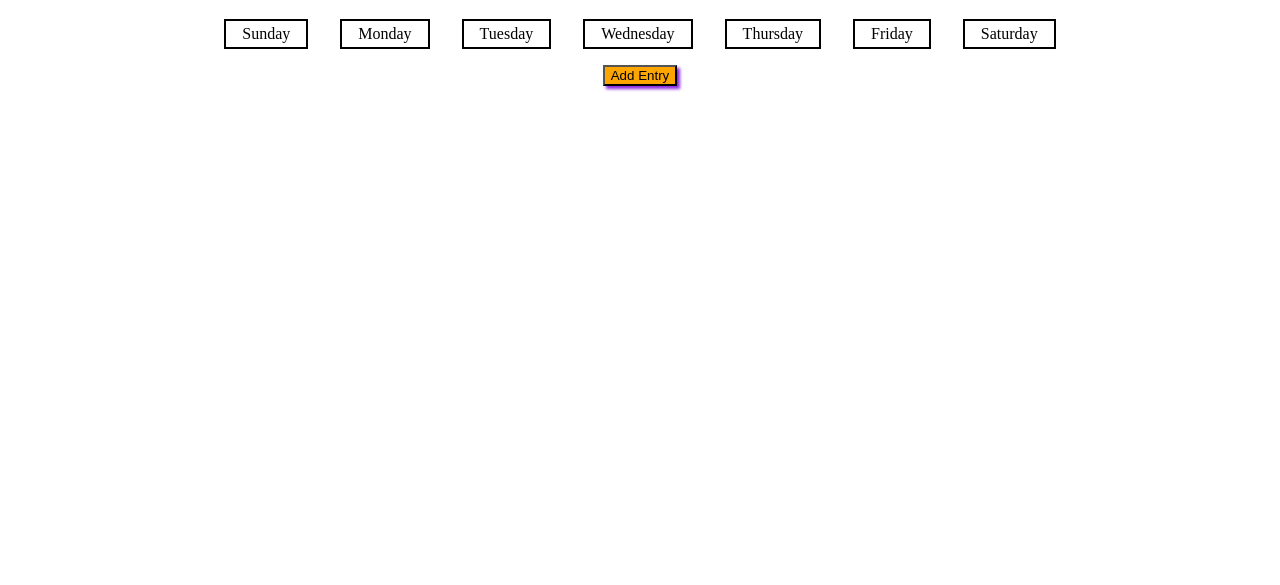
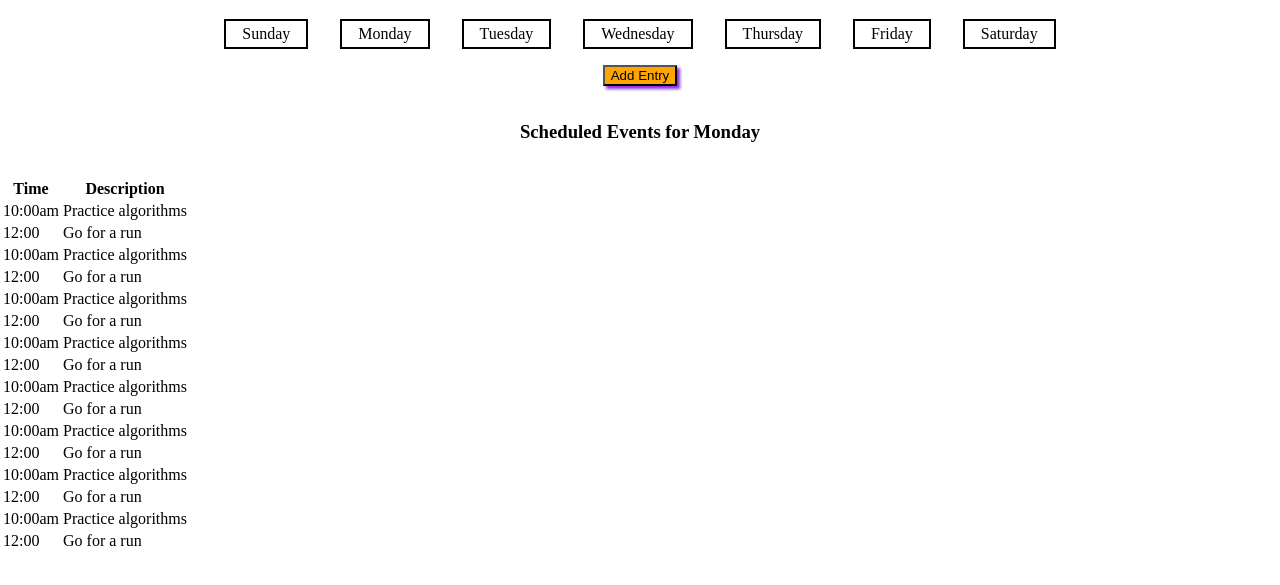
Before and after one commit to nickkniola/week-planner, a plain HTML site: page index.html in a window 1280 px wide. Shown: the part 61-646 px from the top of the page. Drawn offline with Linux system fonts and the light colour scheme.

Commit message:
submit function and HTML table created.

```diff
--- a/index.html
+++ b/index.html
@@ -25,6 +25,81 @@
         <button class="entryButton">Add Entry</button>
       </div>
     </div>
+    <div class="row">
+      <h3>Scheduled Events for <span data-view="Monday">Monday</span></h3>
+    </div>
+    <table class="table-entries">
+      <thead>
+        <th>Time</th>
+        <th>Description</th>
+      </thead>
+      <tbody>
+        <tr>
+          <td>10:00am</td>
+          <td>Practice algorithms</td>
+        </tr>
+        <tr>
+         <td>12:00</td>
+         <td>Go for a run</td>
+        </tr>
+        <tr>
+          <td>10:00am</td>
+          <td>Practice algorithms</td>
+        </tr>
+        <tr>
+         <td>12:00</td>
+         <td>Go for a run</td>
+        </tr>
+        <tr>
+          <td>10:00am</td>
+          <td>Practice algorithms</td>
+        </tr>
+        <tr>
+         <td>12:00</td>
+         <td>Go for a run</td>
+        </tr>
+        <tr>
+          <td>10:00am</td>
+          <td>Practice algorithms</td>
+        </tr>
+        <tr>
+         <td>12:00</td>
+         <td>Go for a run</td>
+        </tr>
+        <tr>
+          <td>10:00am</td>
+          <td>Practice algorithms</td>
+        </tr>
+        <tr>
+         <td>12:00</td>
+         <td>Go for a run</td>
+        </tr>
+        <tr>
+          <td>10:00am</td>
+          <td>Practice algorithms</td>
+        </tr>
+        <tr>
+         <td>12:00</td>
+         <td>Go for a run</td>
+        </tr>
+        <tr>
+          <td>10:00am</td>
+          <td>Practice algorithms</td>
+        </tr>
+        <tr>
+         <td>12:00</td>
+         <td>Go for a run</td>
+        </tr>
+        <tr>
+          <td>10:00am</td>
+          <td>Practice algorithms</td>
+        </tr>
+        <tr>
+         <td>12:00</td>
+         <td>Go for a run</td>
+        </tr>
+      </tbody>
+    </table>
     <div class="container-modal">
         <div class="modal invisible">
           <div class="row">
--- a/main.js
+++ b/main.js
@@ -10,16 +10,27 @@ addEntry.addEventListener('click', function () {
 var data = {
   currentView: '',
   monday: {
-    entry: []
+    entries: []
   },
   tuesday: {
-    entry: []
+    entries: []
+  },
+  wednesday: {
+    entries: []
+  },
+  thursday: {
+    entries: []
+  },
+  friday: {
+    entries: []
+  },
+  saturday: {
+    entries: []
+  },
+  sunday: {
+    entries: []
   }
-
-
 };
-
-
 
 var form = document.querySelector('form');
 
@@ -32,7 +43,9 @@ form.addEventListener('submit', function () {
   entryData.description = form.elements.description.value;
 
   // push object into array
-  data[day].entry.push(entryData);
+  data[day].entries.push(entryData);
+  overElement.className = 'overlay invisible';
+  modalElement.className = 'modal invisible';
 })
 
 
```
